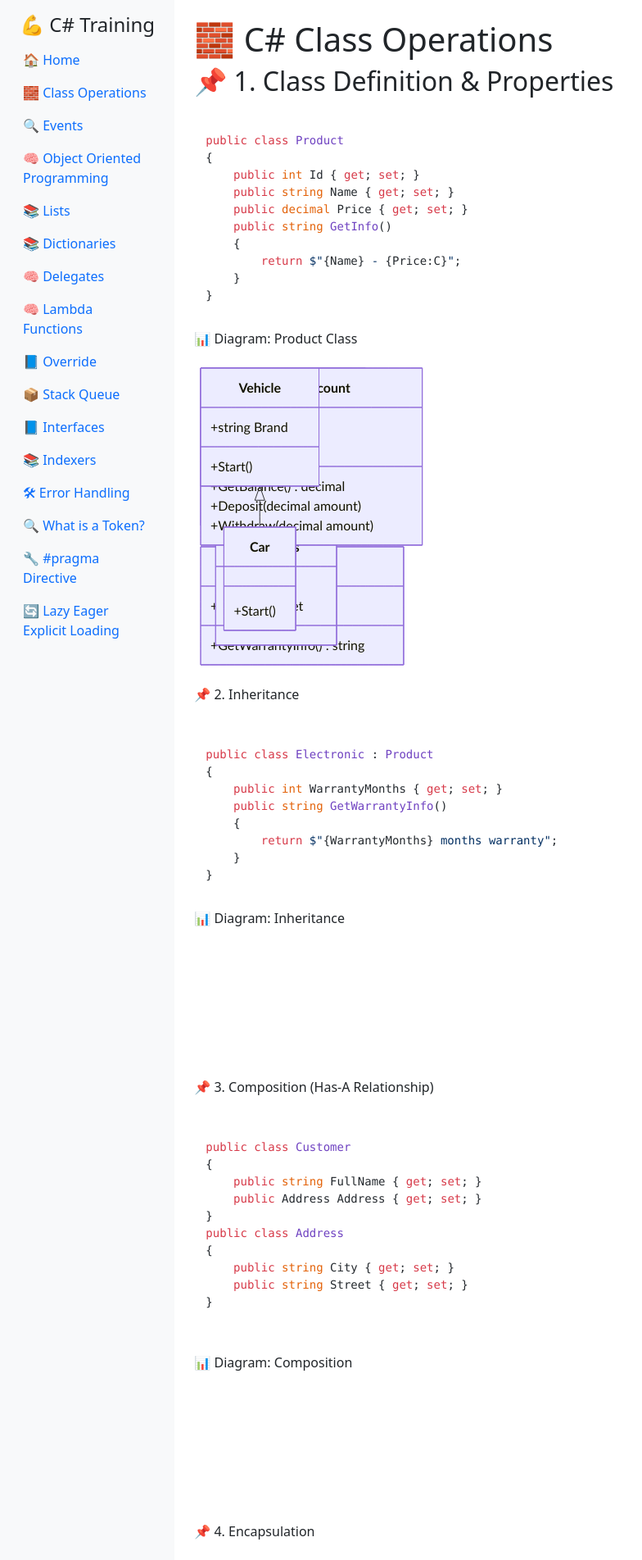
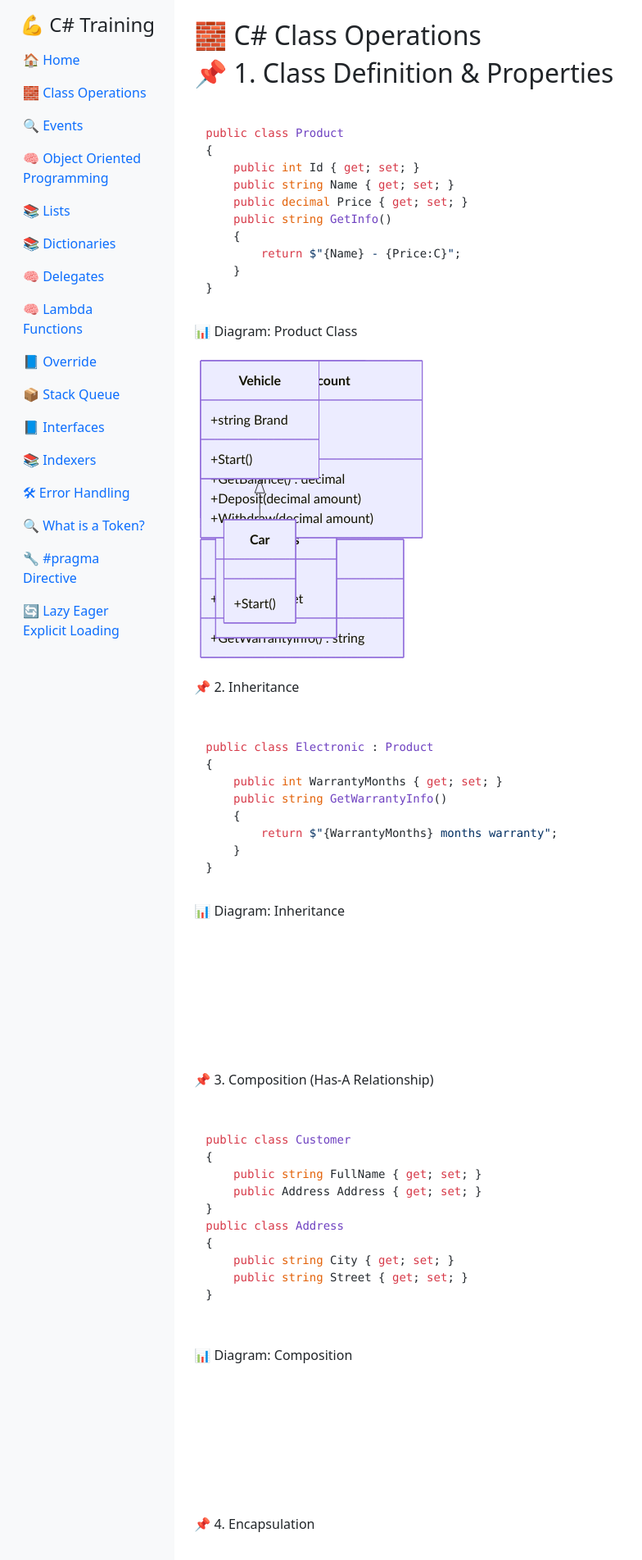
Before and after one commit to buribalkan/C-SHARP-Training, a Jekyll site: the page built from Class-Operations.md, in a window 1280 px wide. Shown: the top 1903 px of the page at 82% size, without its empty margins (0-784 px from the left). Built offline with Jekyll 4.4.1, drawn with Linux system fonts in a browser that asks for light colours; nearby versions of some CDN libraries; our own code applies the rules of GitHub Pages for plain Markdown files.

```diff
--- a/Class-Operations.md
+++ b/Class-Operations.md
@@ -1,4 +1,4 @@
-# 🧱 C# Class Operations
+## 🧱 C# Class Operations
 
 
 ## 📌 1. Class Definition & Properties
```
